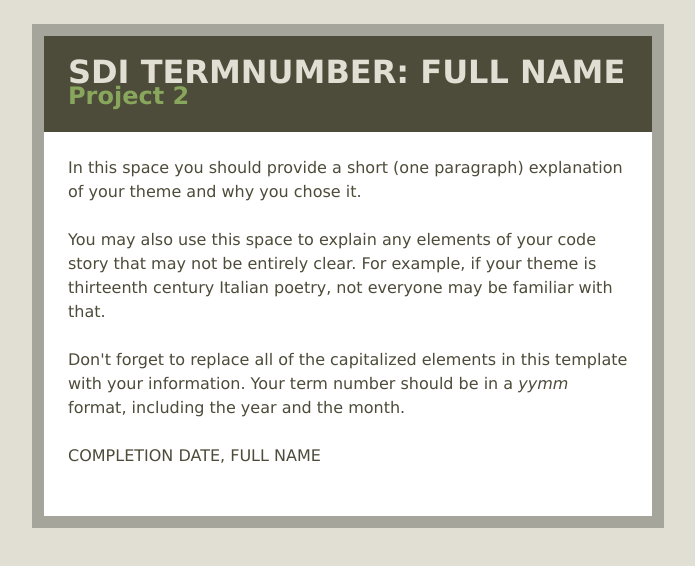
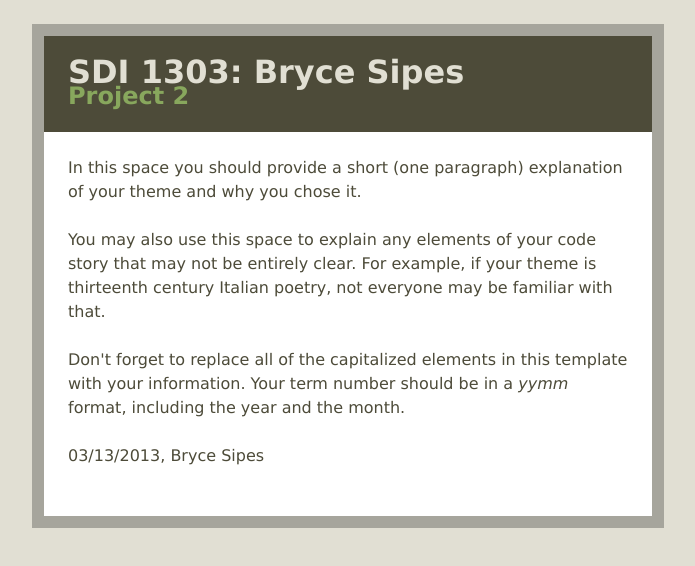
Before and after one commit to b35398/mdv_projects, a plain HTML site: page sipes_bryce_assignment2/sdi-project2.html in a window 1280 px wide. Shown: the whole page, without its empty margins (292-987 px from the left). Drawn offline with Linux system fonts and the light colour scheme; a script that the page names is missing.

```diff
--- a/sipes_bryce_assignment2/sdi-project2.html
+++ b/sipes_bryce_assignment2/sdi-project2.html
@@ -1,13 +1,13 @@
 <!DOCTYPE html>
 <html>
 <head>
-    <title>FULL NAME :: Project 2 :: SDI TERMNUMBER</title>
+    <title>Bryce Sipes :: Project 2 :: SDI 1303</title>
     <link rel="stylesheet" href="sdi.css" type="text/css" />
     <meta charset="UTF-8">
 </head>
 <body>
 <header>
-    <h1>SDI TERMNUMBER: FULL NAME</h1>
+    <h1>SDI 1303: Bryce Sipes</h1>
     <h2>Project 2</h2>
 </header>
 <article>
@@ -16,7 +16,7 @@
 <p>Don't forget to replace all of the capitalized elements in this template with your information.  Your term number should be in a <em>yymm</em> format, including the year and the month.</p>
 </article>
 <footer>
-    <p>COMPLETION DATE, FULL NAME</p>
+    <p>03/13/2013, Bryce Sipes</p>
 </footer>
 <script type="text/javascript" src="rename-me.js"></script>
 </body>
```
Also changed, not shown: sipes_bryce_assignment2/sipes_bryce_assignment2.js (+30 -1 lines).
